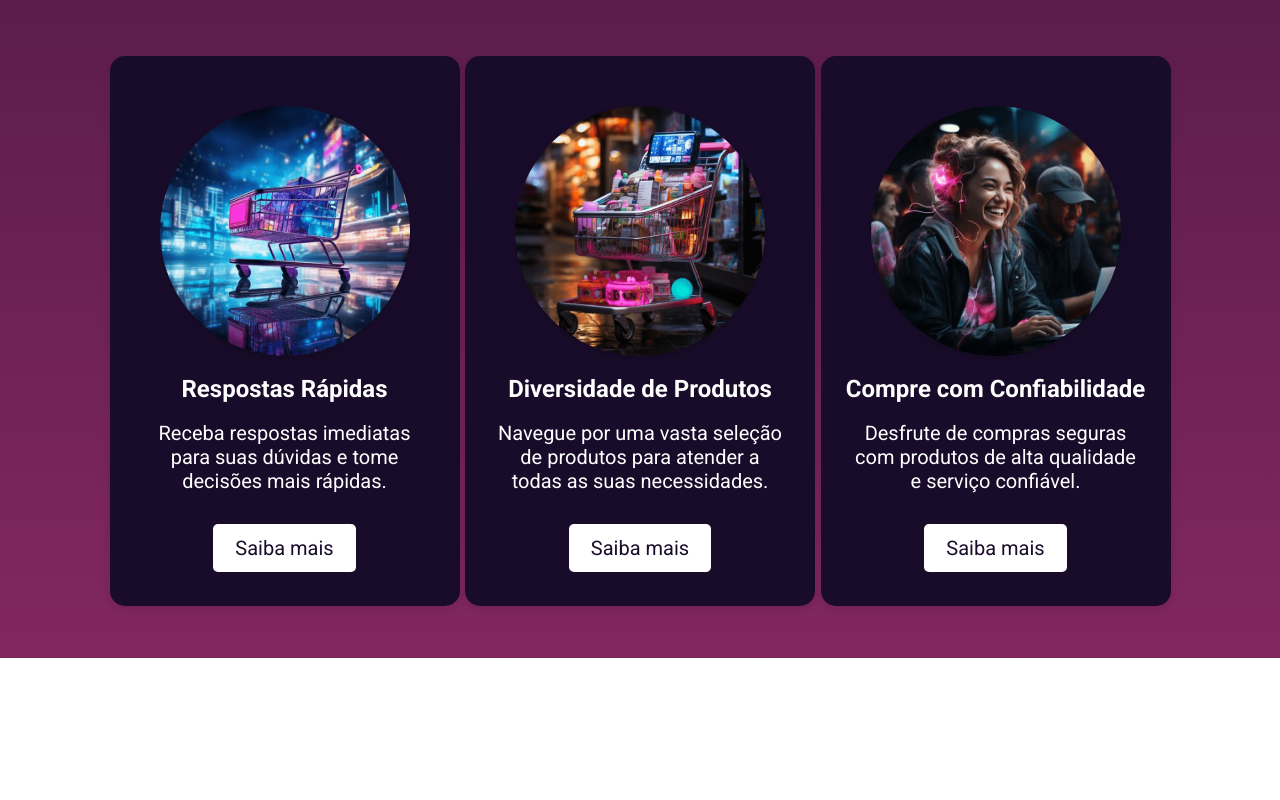
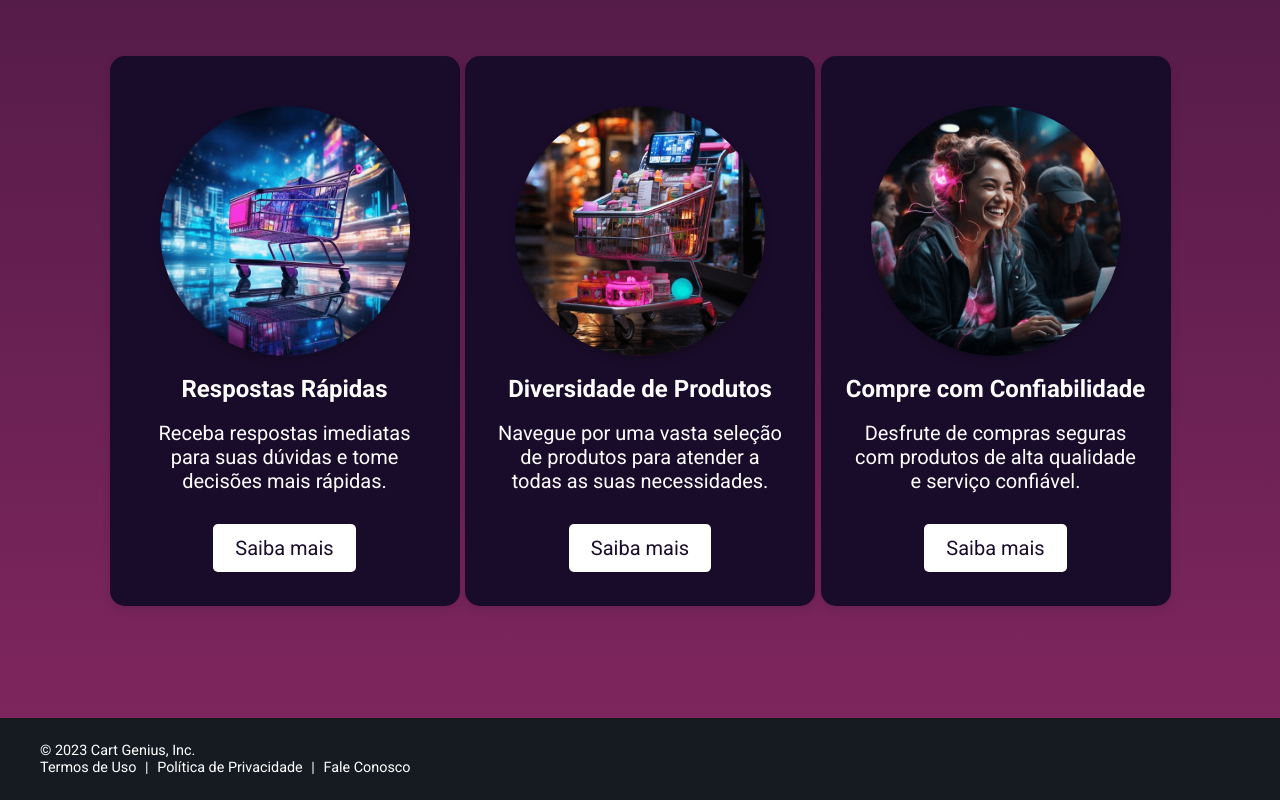
Before and after one commit to JorgeHCamara/react-cart-genius-website, a React (Vite) app: page / in a window 1280 px wide. Shown: the part 1115-1915 px from the top of the page. Before the commit the page ends 1773 px from the top, so only its background shows below. Built offline with nearby package versions, Linux system fonts and the light colour scheme.

Commit message:
chore: footer added

```diff
--- a/src/GlobalStyles.css
+++ b/src/GlobalStyles.css
@@ -15,7 +15,6 @@ body {
     background-size: cover;
     background-repeat: no-repeat;
     font-family: 'Roboto', sans-serif;
-    padding-bottom: 20px;
 }
 
 body.white-background {
--- /dev/null
+++ b/src/libs/shared-ui/footer/Footer.css
@@ -0,0 +1,26 @@
+.footer-container {
+    background-color: #161B22;
+    color: #fff;
+    padding: 24px 0 24px 40px;
+    text-align: left;
+    position: relative;
+    bottom: 0;
+    width: 100%;
+    font-size: 0.9rem;
+    margin-top: 80px;
+    cursor: default;
+}
+
+.footer-links {
+    margin-right: 20px;
+}
+
+.footer-spacing {
+    margin-right: 5px;
+}
+
+@media (max-width: 768px) {
+    .footer-container {
+
+    }
+}
--- /dev/null
+++ b/src/libs/shared-ui/footer/Footer.jsx
@@ -0,0 +1,12 @@
+import './Footer.css';
+
+const Footer = () => {
+    return (
+        <footer className="footer-container">
+            <p>© 2023 Cart Genius, Inc.</p>
+            <p className="footer-links">Termos de Uso<span className='footer-spacing'></span> | <span className='footer-spacing'></span>Política de Privacidade<span className='footer-spacing'></span> | <span className='footer-spacing'></span>Fale Conosco</p>
+        </footer>
+    );
+};
+
+export default Footer;
--- a/src/pages/Home/Home.jsx
+++ b/src/pages/Home/Home.jsx
@@ -3,6 +3,7 @@ import Hero from '../../libs/home-ui/hero/Hero';
 import Menu from '../../components/Menu/Menu'
 import About from '../../libs/home-ui/about/About';
 import Benefits from '../../libs/home-ui/benefits/Benefits';
+import Footer from '../../libs/shared-ui/footer/Footer';
 import { useEffect } from 'react'
 
 const Home = () => {
@@ -34,6 +35,7 @@ const Home = () => {
             <Hero  />
             <About />
             <Benefits />
+            <Footer />
         </div>
     );
 };
```
